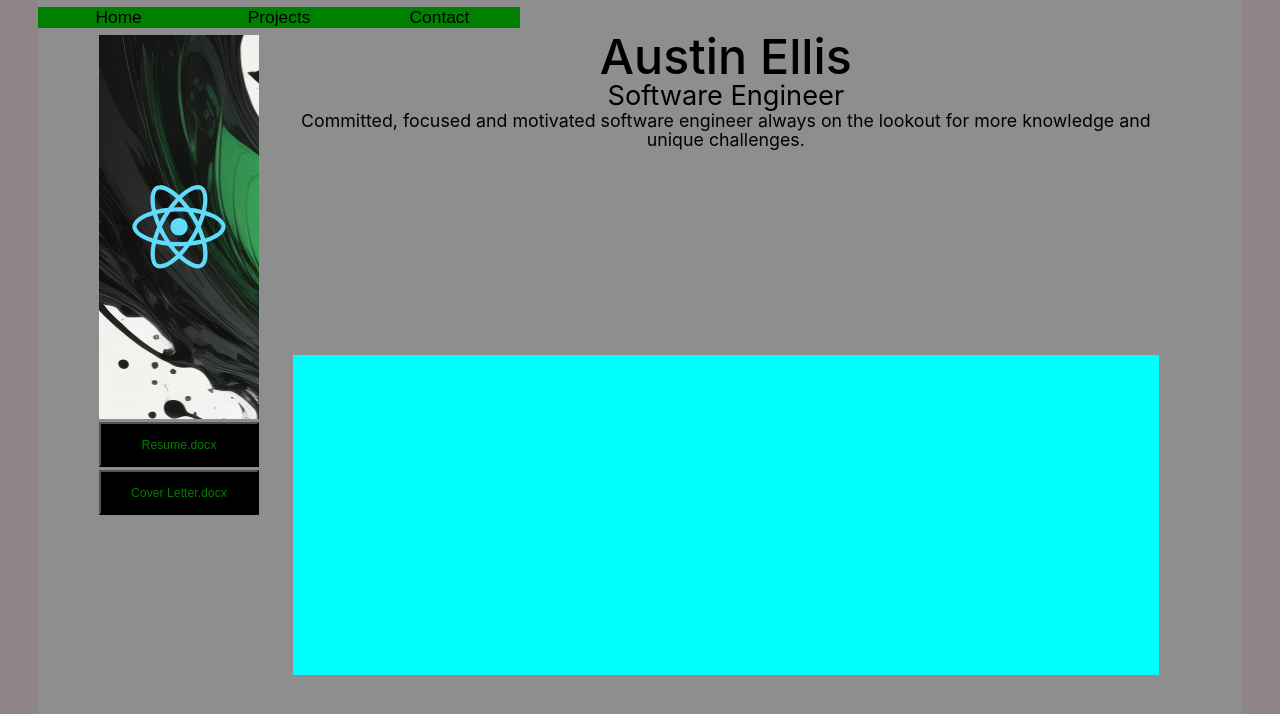
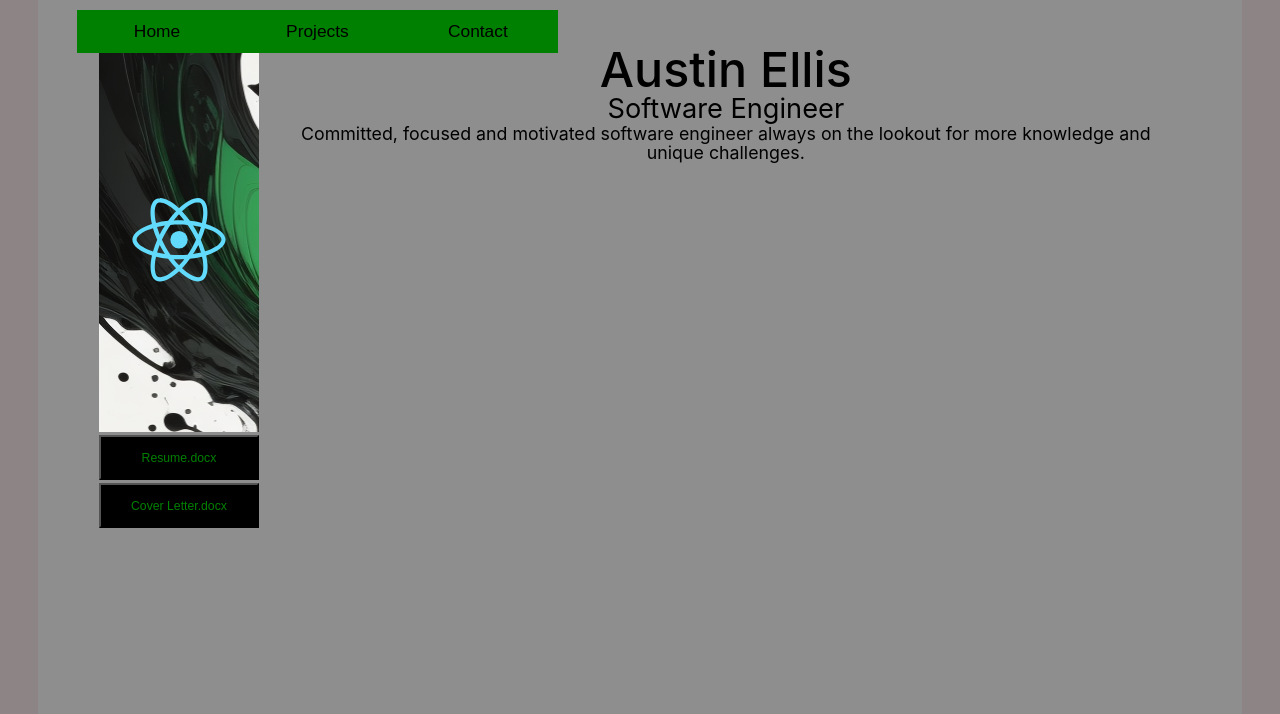
Before and after one commit to justonemoresideproject/portfolio, a React (Create React App) app: page / in a window 1280 px wide. Shown: the top 714 px of the page. Built offline with nearby package versions, Linux system fonts and the light colour scheme.

Commit message:
changed class names, pushed navbar to the right right by 3 vw, fixed issue causing portrait to change position based depending on which route was being used

```diff
--- a/src/App.css
+++ b/src/App.css
@@ -29,6 +29,7 @@
   /* height: 95vh; */
 
   margin: 0px;
+  padding: 0px;
 
   background-color: rgba(143, 143, 143, 0.925);
 }
@@ -71,13 +72,6 @@
   overflow-x: hidden;
   padding-left: 2%;
 } */
-
-.componentWrapper {
-  display: flex;
-  flex-direction: column;
-
-  height: 100vh;
-}
 
 .intro {
   font-size: calc(5px + 1vw);
--- a/src/App.js
+++ b/src/App.js
@@ -14,7 +14,8 @@ function App() {
           <Navbar />
           <div id='portraitRoutesContainer'>
             <Portrait />
-            {/* <div id='portraitContainer'>
+            {/*
+            <div id='portraitContainer'>
               <Portrait />
             </div> */}
             <div id='routesContainer'>
--- a/src/Home/Home.js
+++ b/src/Home/Home.js
@@ -3,7 +3,7 @@ import './Home.css'
 
 function Home() {
     return (
-        <div id='homeContainer' className='componentWrapper routeContainer'>
+        <div id='homeContainer' className='routeContainer'>
             {/* <div className='intro'>
             Hello my name is...
             </div> */}
--- a/src/Navbar/Navbar.css
+++ b/src/Navbar/Navbar.css
@@ -1,21 +1,12 @@
-/* .navbarContainer {
-    width: 100vw;
-    height: 5vh;
-
-    display: flex;
-    flex-direction: row;
-    align-items: flex-end;
-    align-content: flex-end;
-
-    background-color: black;
-    border: 1px rgb(1, 54, 1);
-} */
-
 #navbarContainer {
     width: 40%;
+    height: 6vh;
     align-self: flex-start;
     display: flex;
     flex-direction: row;
+
+    margin: 0px;
+    margin-left: 3vw;
 }
 
 #navbarContainer>div {
@@ -32,16 +23,15 @@
 }
 
 .navbarButton {
-    /* height: calc(10px + 4vw);
-    width: calc(20px + 6vw); */
-
     width: 100%;
-    height: fit-content;
+    height: 90%;
 
     font-size: calc(2px + 1.2vw);
 
-    margin-top: calc(5px + .25vh);
-    margin-bottom: calc(5px + .25vh);
+    margin-top: 2%;
+    margin-bottom: 2%;
+    /* margin-top: calc(5px + .25vh);
+    margin-bottom: calc(5px + .25vh); */
     /* margin: calc(10px + .5vh); */
     padding: 0px;
 
@@ -79,8 +69,3 @@
     opacity: 1;
     transition: 0s
 } */
-
-.navbarContainer>div>button:hover {
-    /* background-color: rgb(34, 33, 33); */
-    background: linear-gradient(45deg ,rgba(0, 0, 0, 0.5) 0% 40%, rgba(0, 128, 0, 0.5) 30% 70%, rgba(0, 0, 0, 0.5) 60% 100%);
-}
--- a/src/Portrait/Portrait.css
+++ b/src/Portrait/Portrait.css
@@ -2,7 +2,7 @@
     display: flex;
     flex-direction: column;
 
-    /* margin-right: 2%; */
+    margin: 0px;
     padding: 0px;
 
     height: 60vh;
--- a/src/Projects/Projects.css
+++ b/src/Projects/Projects.css
@@ -8,6 +8,9 @@
     scrollbar-color: black;
 
     text-align: start;
+
+    margin: 0px;
+    padding: 0px;
 }
 
 #projectsComponentContainer>h1 {
--- a/src/Projects/Projects.js
+++ b/src/Projects/Projects.js
@@ -6,8 +6,9 @@ import './Projects.css'
 
 function Projects() {
     return (
-        <div id='projectsComponentContainer' className='componentWrapper routeContainer'>
-            {/* <div className='optionsContainer'>
+        <div id='projectsComponentContainer' className='routeContainer'>
+            {/*
+            <div id='optionsContainer'>
                 <button>
                     Option 1
                 </button>
@@ -17,7 +18,8 @@ function Projects() {
                 <button>
                     Option 3
                 </button>
-            </div> */}
+            </div>
+            */}
             <h1>
                 Projects
             </h1>
```
